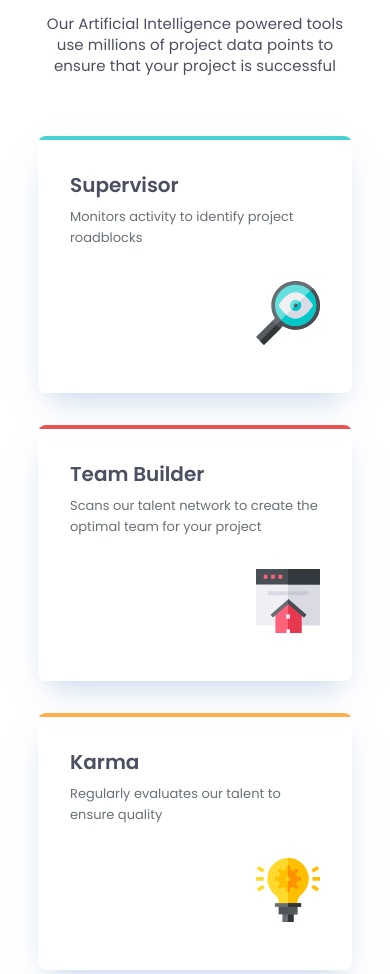
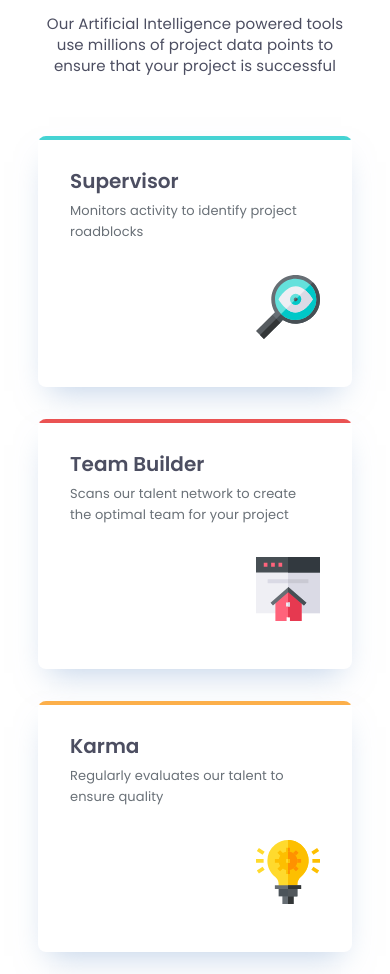
Before and after one commit to yanggeorge/test-four-card-feature-section, a plain HTML site: page index.html in a window 390 px wide. Shown: the part 126-1100 px from the top of the page. Drawn offline with Linux system fonts and the light colour scheme.

Commit message:
mobile 伪元素

```diff
--- a/index.html
+++ b/index.html
@@ -30,49 +30,37 @@
 
     <div class="container">
 
-      <div class="card-outer">
-        <div class="bar-supervisor"></div>
-        <div class="card">
+        <div class="card bar--supervisor">
           <div class="card__header">
             <p class="title">Supervisor</p>
             <p class="desc">Monitors activity to identify project roadblocks</p>
           </div>
           <img src="images/icon-supervisor.svg" alt="icon-supervisor">
         </div>
-      </div>
 
-      <div class="card-outer">
-        <div class="bar-team-builder"></div>
-        <div class="card">
+        <div class="card bar--team-builder">
           <div class="card__header">
             <p class="title">Team Builder</p>
             <p class="desc">Scans our talent network to create the optimal team for your project</p>
           </div>
           <img src="images/icon-team-builder.svg" alt="icon-team-builder">
         </div>
-      </div>
 
-      <div class="card-outer">
-        <div class="bar-karma"></div>
-        <div class="card">
+        <div class="card bar--karma">
           <div class="card__header">
             <p class="title">Karma</p>
             <p class="desc">Regularly evaluates our talent to ensure quality</p>
           </div>
           <img src="images/icon-karma.svg" alt="icon-karma">
         </div>
-      </div>
 
-      <div class="card-outer">
-        <div class="bar-calculator"></div>
-        <div class="card">
+        <div class="card bar-calculator">
           <div class="card__header">
             <p class="title">Calculator</p>
             <p class="desc">Uses data from past projects to provide better delivery estimates</p>
           </div>
           <img src="images/icon-calculator.svg" alt="icon-calculator">
         </div>
-      </div>
 
     </div>
   </main>
--- a/styles.css
+++ b/styles.css
@@ -18,6 +18,7 @@
 
   --text-preset1-letter-spacing: 0.25px;
   --text-preset2-letter-spacing: 0.25px;
+  --text-preset5-letter-spacing: 0.09px;
 
   --mobile-text-preset1: 600 24px/140% "Poppins", sans-serif;
   --mobile-text-preset2: 200 24px/140% "Poppins", sans-serif;
@@ -108,8 +109,29 @@ main {
   justify-content: space-between;
   align-items: flex-end;
   gap: var(--spacing-400);
-  padding: 32px;
-  padding-bottom: 48px;
+  padding: 32px 32px 48px 32px;
+
+  /* --- 定位核心 --- */
+  position: relative; /* 让伪元素以此为基准定位 */
+  overflow: hidden; /* 必须！确保顶部的条也是圆角的 */
+
+  border-radius: 8px;
+  box-shadow: 0px 15px 30px -11px rgba(131, 166, 210, 0.5);
+  background-color: var(--color-white);
+
+  /* 为了悬停动画更平滑，加上 transition */
+  transition: transform 0.3s ease, box-shadow 0.3s ease;
+}
+
+.card::before {
+  content: "";
+  position: absolute;
+  top: 0;
+  left: 0;
+  width: 100%;
+  height: 4px;
+
+  transition: height 0.2s ease;
 }
 
 .card img {
@@ -122,7 +144,7 @@ main {
   display: flex;
   flex-direction: column;
   justify-content: space-between;
-  gap: var(--spacing-100);
+  gap: 6px;
 }
 
 .card__header .title {
@@ -132,34 +154,25 @@ main {
 
 .card__header .desc {
   font: var(--text-preset5);
+  letter-spacing: var(--text-preset5-letter-spacing);
   color: var(--color-grey-400);
 }
 
 .card-outer {
   border-radius: 8px;
   overflow: hidden;
-  border-radius: 8px;
-  box-shadow: 0px 15px 30px -11px rgba(131, 166, 210, 0.5);
 }
 
-.bar-supervisor {
-  height: 4px;
-  width: 100%;
+.bar--supervisor::before {
   background-color: var(--color-cyan);
 }
 
-.bar-team-builder {
-  height: 4px;
-  width: 100%;
+.bar--team-builder::before {
   background-color: var(--color-red);
 }
-.bar-karma {
-  height: 4px;
-  width: 100%;
+.bar--karma::before {
   background-color: var(--color-orange);
 }
-.bar-calculator {
-  height: 4px;
-  width: 100%;
+.bar--calculator::before {
   background-color: var(--color-blue);
 }
```
